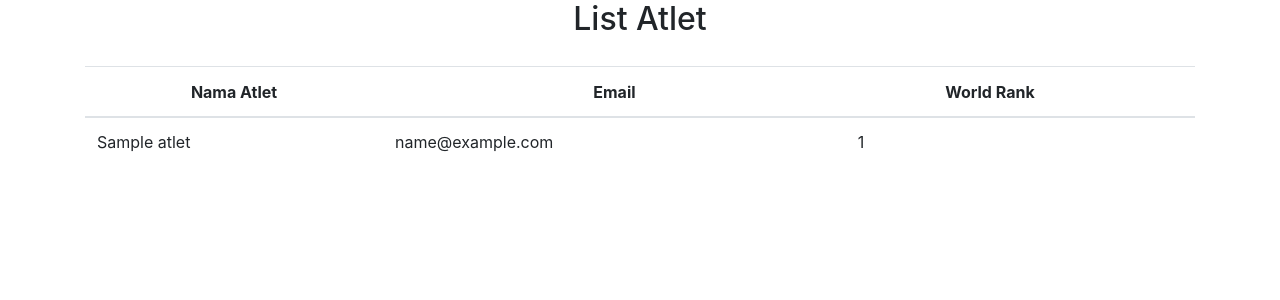
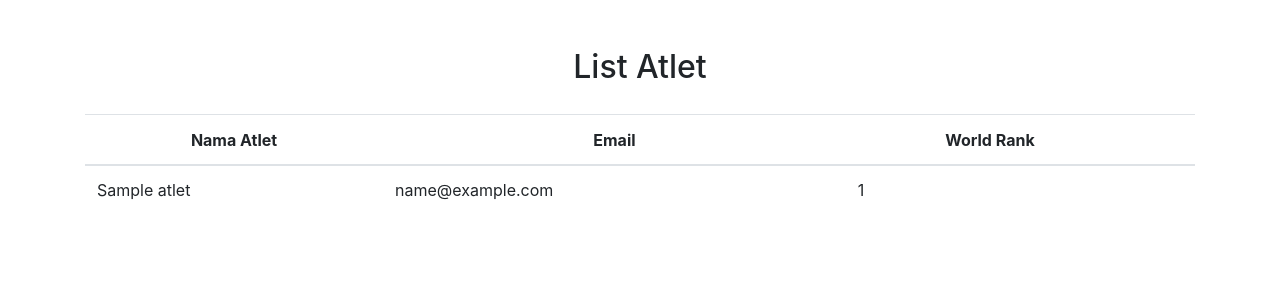
Before and after one commit to Basdat-1/babadu, a Django app: template pelatih/templates/list_atlet.html in a window 1280 px wide. Shown: the top 300 px of the page. Run offline with Django 4.2, Linux system fonts and the light colour scheme; the template is opened without the code that fills it: most values are stand-ins (such as "Sample title", 1, 10 or a date in 2020); some libraries are stand-ins or nearby versions.

Commit message:
modify margin

```diff
--- a/pelatih/templates/list_atlet.html
+++ b/pelatih/templates/list_atlet.html
@@ -7,7 +7,7 @@
 {% endblock meta %}
 
 {% block content %}
-<section class="ftco-section">
+<section class="ftco-section m-5">
   <div class="container">
     <div class="row justify-content-center">
         <h2 class="heading-section">List Atlet</h2>
```
